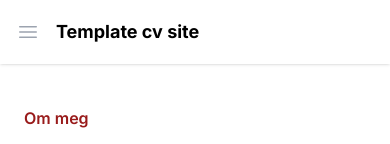
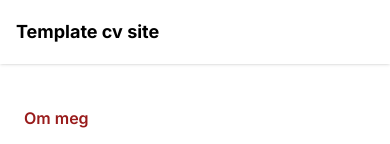
Before and after one commit to shadowrake/template_cv, a Next.js app: page / in a window 390 px wide. Shown: the top 144 px of the page. Built offline with nearby package versions, Linux system fonts and the light colour scheme.

Commit message:
delete mobile btn for mobile

```diff
--- a/app/page.tsx
+++ b/app/page.tsx
@@ -9,25 +9,12 @@ export default function Home() {
   return (
     <main>
       <Disclosure as="nav" className="bg-white shadow sticky top-0 z-40" >
-        {({ open }) => (
           <>
             <div className="mx-auto max-w-7xl px-4 sm:px-6 lg:px-8  ">
               <div className="flex h-16 justify-between">
                 <div className="flex">
-                  <div className="-ml-2 mr-2 flex items-center md:hidden">
-                    {/* Mobile menu button */}
-                    <Disclosure.Button className="relative inline-flex items-center justify-center rounded-md p-2 text-gray-400 hover:bg-gray-100 hover:text-gray-500 focus:outline-none focus:ring-2 focus:ring-inset focus:ring-indigo-500">
-                      <span className="absolute -inset-0.5" />
-                      <span className="sr-only">Open main menu</span>
-                      {open ? (
-                        <XMarkIcon className="block h-6 w-6" aria-hidden="true" />
-                      ) : (
-                        <Bars3Icon className="block h-6 w-6" aria-hidden="true" />
-                      )}
-                    </Disclosure.Button>
-                  </div>
                   <div className="flex flex-shrink-0 items-center text-black text-lg font-bold ">
-                    {/* set logo link here */}
+                    {/* set logo img-link here */}
                     <img
                       className="h-8 w-auto"
                       src=""
@@ -42,7 +29,6 @@ export default function Home() {
               </div>
             </div>
           </>
-        )}
       </Disclosure>
       <Profile />
       <Experince />
```
